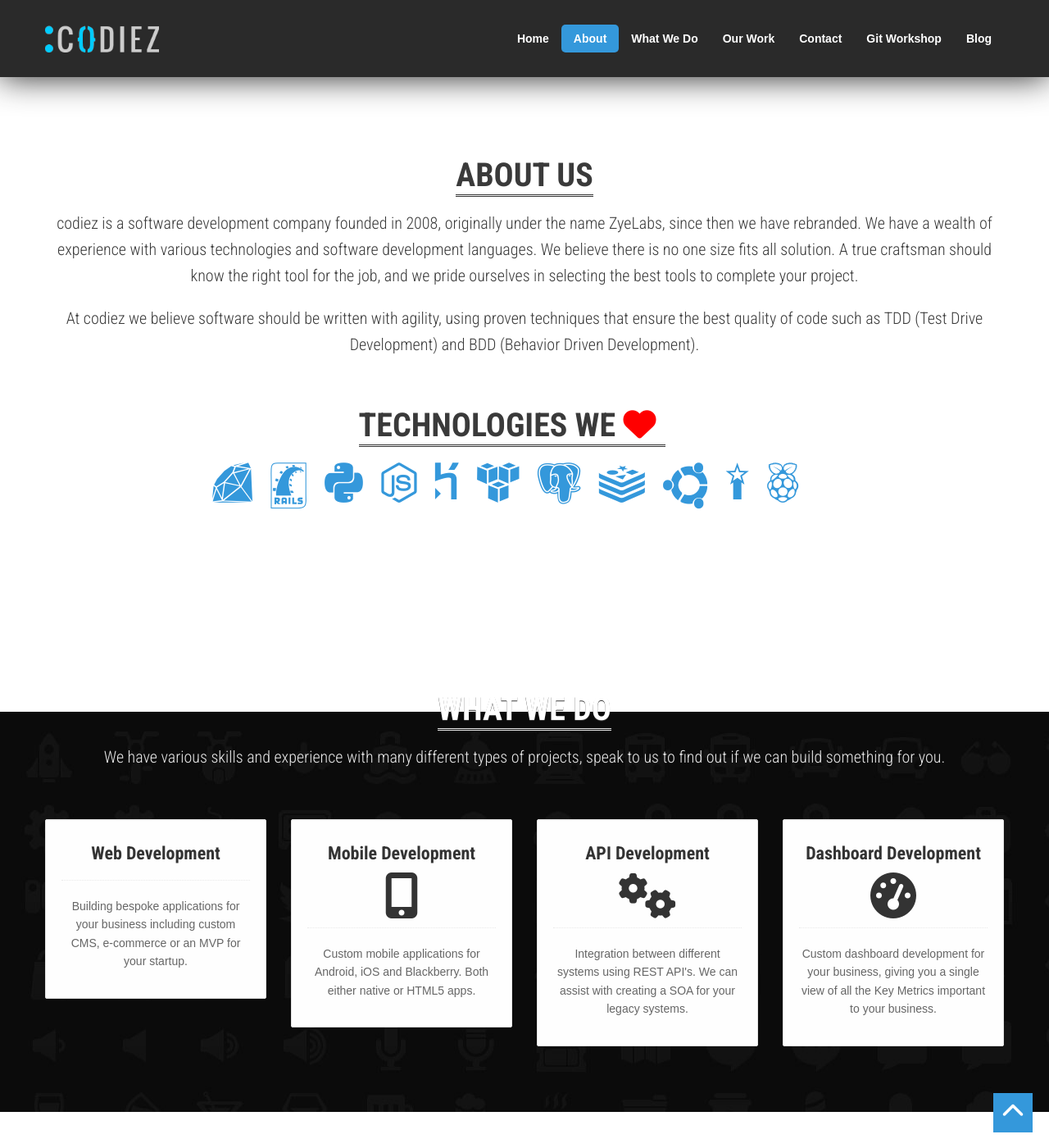
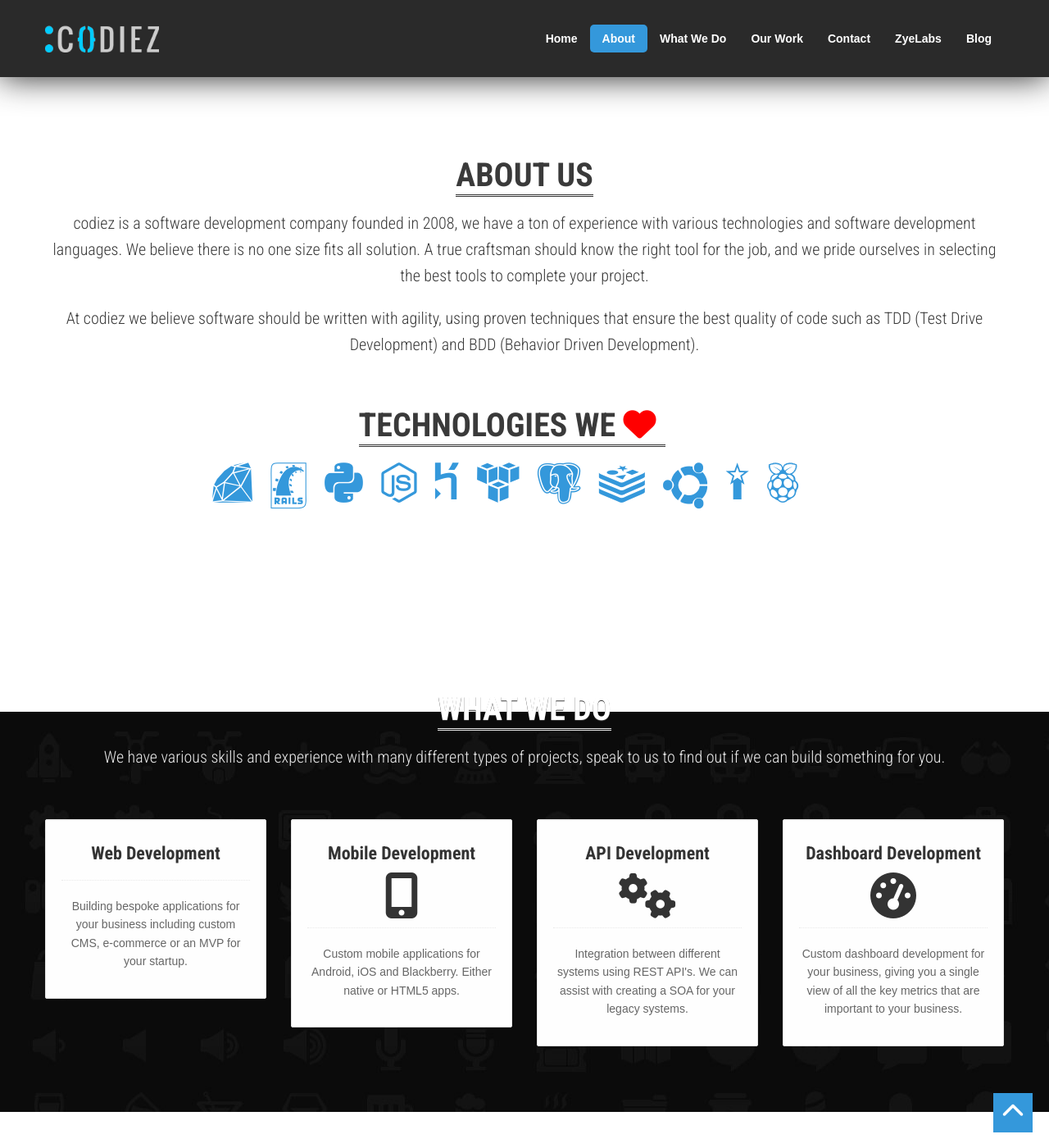
Before and after one commit to codiez/codiez.github.io, a Jekyll site: the page built from index.html, in a window 1280 px wide and 1400 px high, scrolled down 561 px. Shown: the whole window at 82% size. Built offline with Jekyll 4.4.1, drawn with Linux system fonts in a browser that asks for light colours; nearby versions of some CDN libraries; Markdown is read by kramdown in place of the engine named in the settings.

Commit message:
update site

```diff
--- a/_layouts/default.html
+++ b/_layouts/default.html
@@ -57,7 +57,7 @@
                     <li><a href="#services">What We Do</a></li>
                     <li><a href="#works">Our Work</a></li>
                     <li><a href="#contact">Contact</a></li>
-                    <li><a href="http://www.codiez.co.za/git-workshop" class="external">Git Workshop</a></li>
+                    <li><a href="http://www.zyelabs.net">ZyeLabs</a></li>
                     <li><a href="http://blog.codiez.co.za" class="external">Blog</a></li>
                   </ul>
                 </nav>
@@ -91,7 +91,7 @@
               </div>
               <div class="sub-heading">
                 <p>
-                 codiez is a software development company founded in 2008, originally under the name ZyeLabs, since then we have rebranded. We have a wealth of experience with various technologies and software development languages. We believe there is no one size fits all solution. A true craftsman should know the right tool for the job, and we pride ourselves in selecting the best tools to complete your project.
+                 codiez is a software development company founded in 2008, we have a ton of experience with various technologies and software development languages. We believe there is no one size fits all solution. A true craftsman should know the right tool for the job, and we pride ourselves in selecting the best tools to complete your project.
                </p>
                <p>
                  At codiez we believe software should be written with agility, using proven techniques that ensure the best quality of code such as TDD (Test Drive Development) and BDD (Behavior Driven Development).
@@ -152,7 +152,7 @@
             <i class="icon-mobile-phone icon-4x"></i>
           </div>
           <p>
-           Custom mobile applications for Android, iOS and Blackberry. Both either native or HTML5 apps.
+           Custom mobile applications for Android, iOS and Blackberry. Either native or HTML5 apps.
          </p>
        </div>
      </div>
@@ -174,7 +174,7 @@
         <i class="icon-dashboard icon-4x"></i>
       </div>
       <p>
-       Custom dashboard development for your business, giving you a single view of all the Key Metrics important to your business.
+       Custom dashboard development for your business, giving you a single view of all the key metrics that are important to your business.
      </p>
    </div>
  </div>
```
